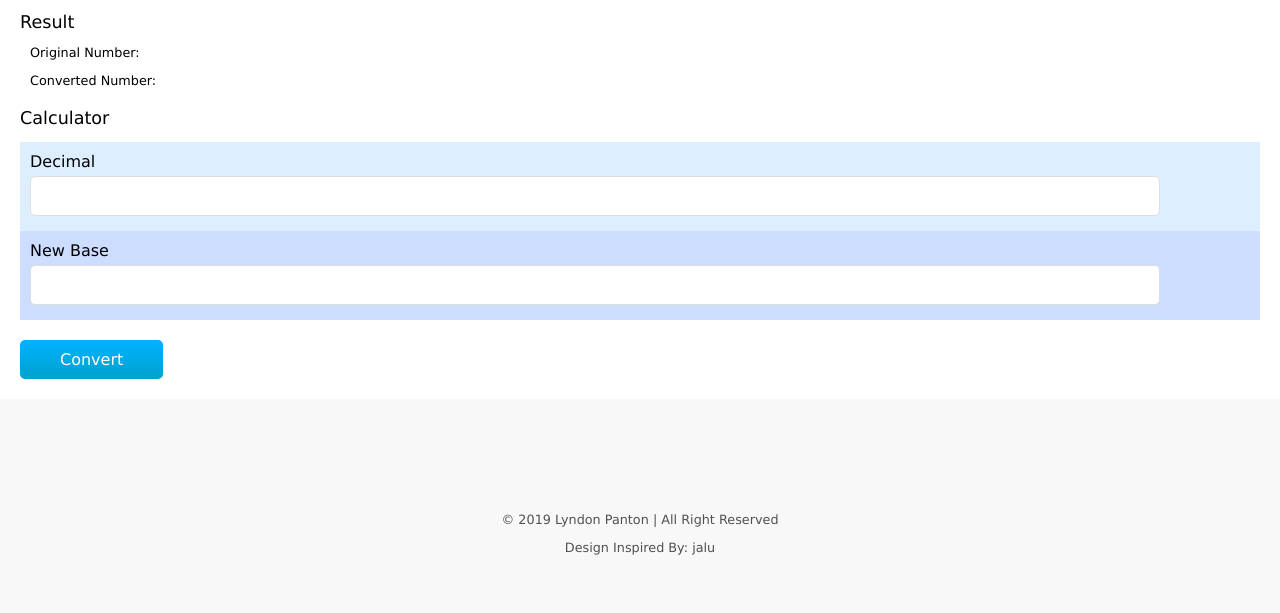
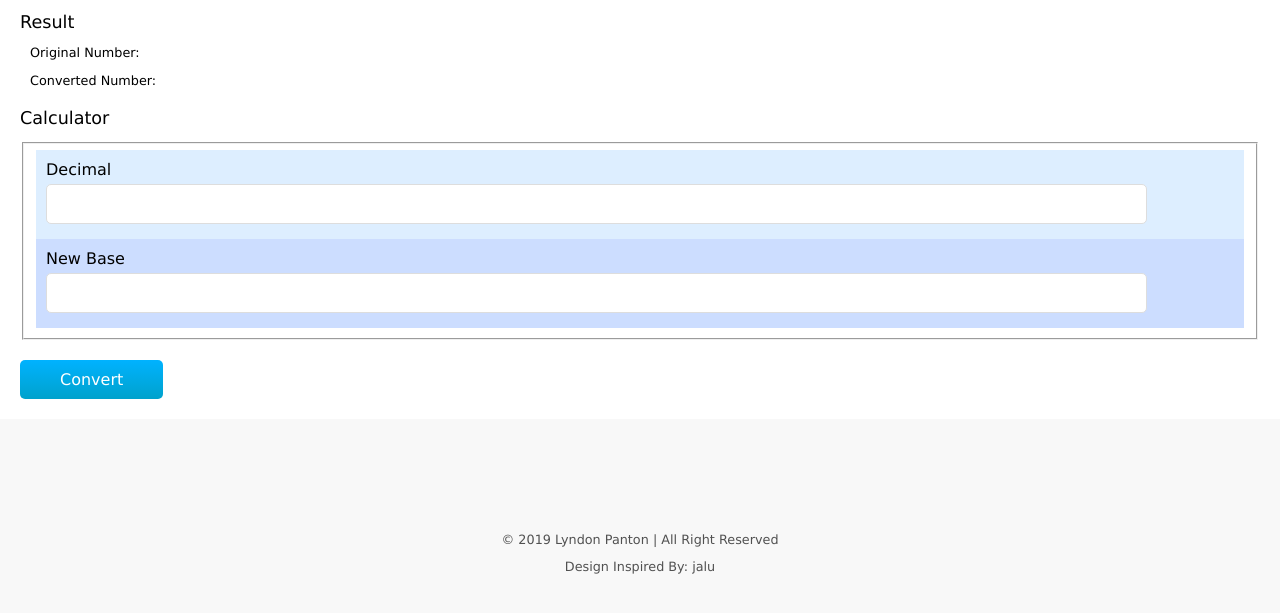
Before and after one commit to LyndonPanton/BaseConverter, a plain HTML site: page index.html in a window 1280 px wide. Shown: the part 283-896 px from the top of the page. Drawn offline with Linux system fonts and the light colour scheme.

Commit message:
wrapped form labels

```diff
--- a/index.html
+++ b/index.html
@@ -41,6 +41,7 @@
 		<form>
 			<h2>Calculator</h2>
 
+               <fieldset id="fields">
      			<label id="label-number" for="number">
      				<span id="decimal-text">Decimal</span>
      				<input id="number" type="number" name="number" min="0" step="1" />
@@ -111,6 +112,7 @@
                          <option value="60">60</option>
                      </select> -->
      			</label>
+               </fieldset>
 
 			<input id="submit" type="submit" value="Convert" />
 		</form>
```
Lines whose indentation alone changed are shown as unchanged.
